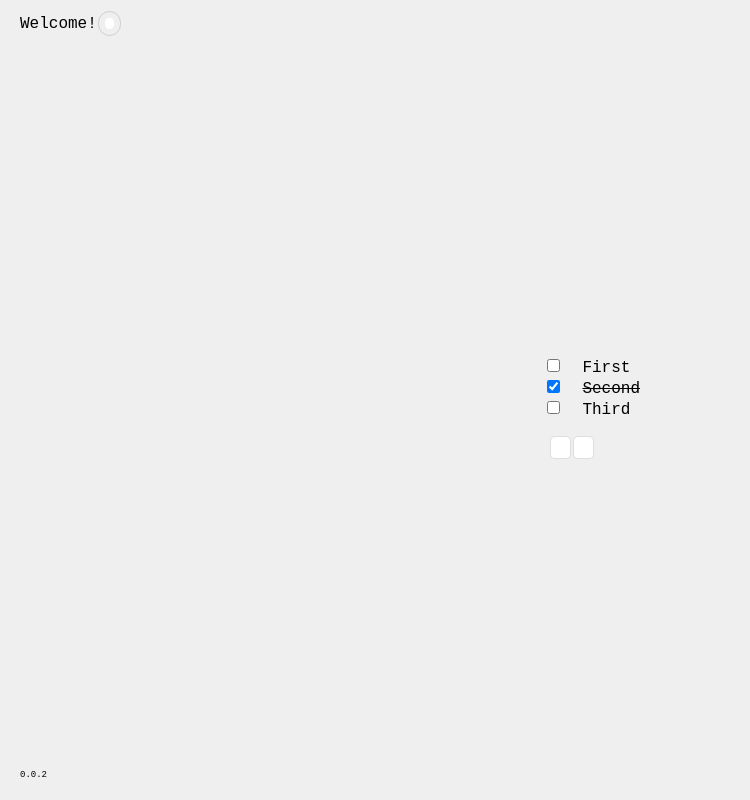
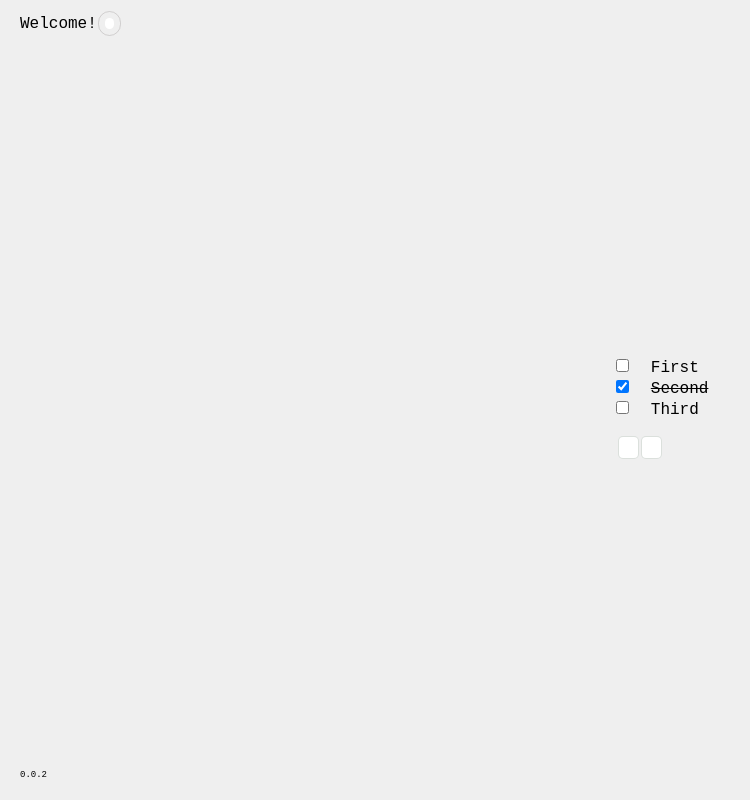
Before and after one commit to sullivant/rosary, a Vue app: page / in a window 1280 px wide. Shown: the whole page, without its empty margins (0-750 px from the left). Built offline with nearby package versions, Linux system fonts and the light colour scheme; some icons are missing.

Commit message:
tinkering with layout.

```diff
--- a/src/App.vue
+++ b/src/App.vue
@@ -40,7 +40,6 @@ function toggleHideCompleted() {
   <ul>
     <Step v-for="step in filteredSteps" :step="step" :key="step.id"></Step>
   </ul>
-  <br />
 
   <div class="controlButtons">
     <button @click="toggleHideCompleted">
--- a/src/assets/main.css
+++ b/src/assets/main.css
@@ -4,8 +4,8 @@
   padding: 2rem;
   font-weight: normal;
   display: grid;
-  grid-auto-columns: 1fr;
-  grid-template-columns: 1fr 1fr;
+  grid-template-rows: auto;
+  grid-template-columns: none;
   padding: 0 2rem;
 }
 
```
